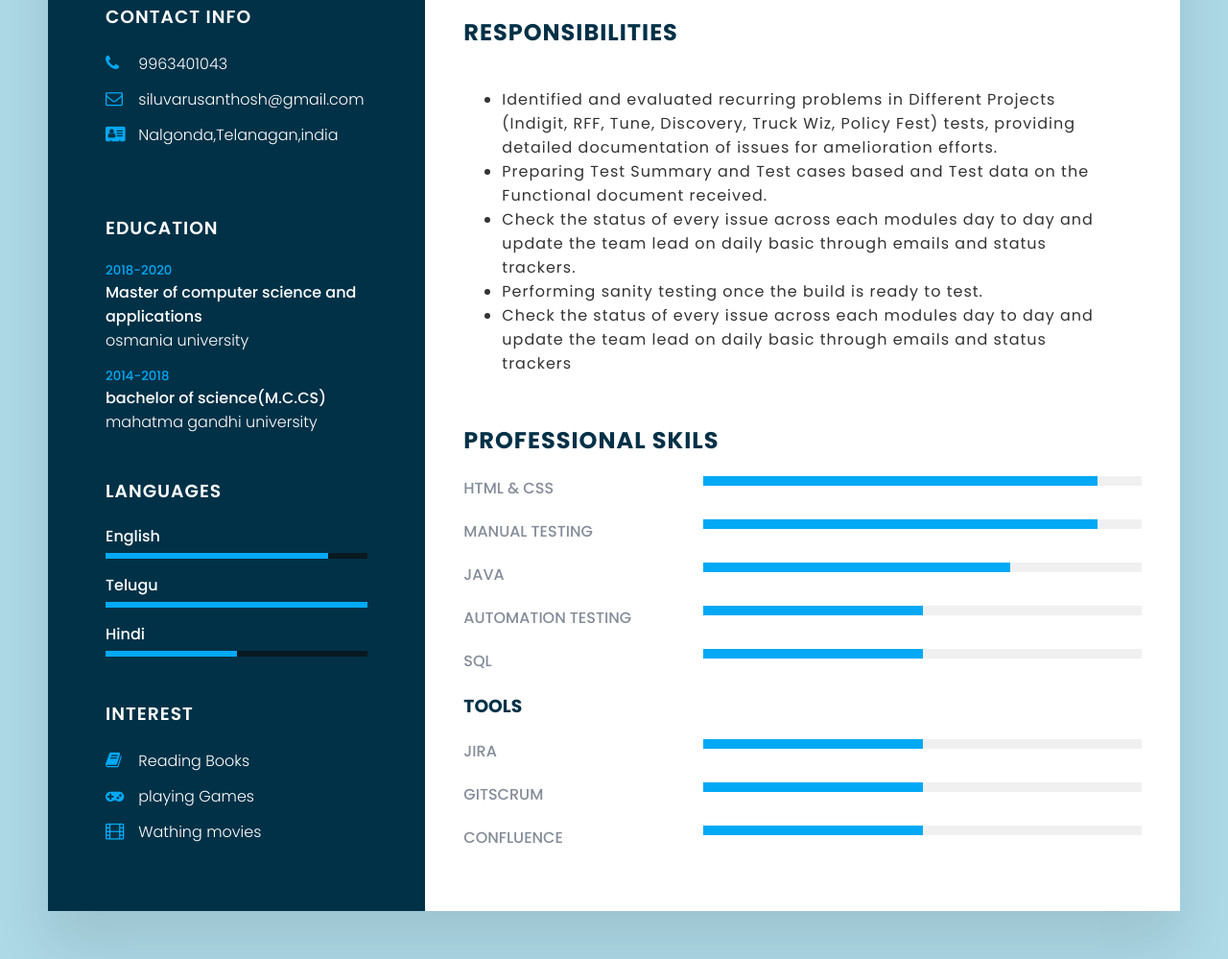
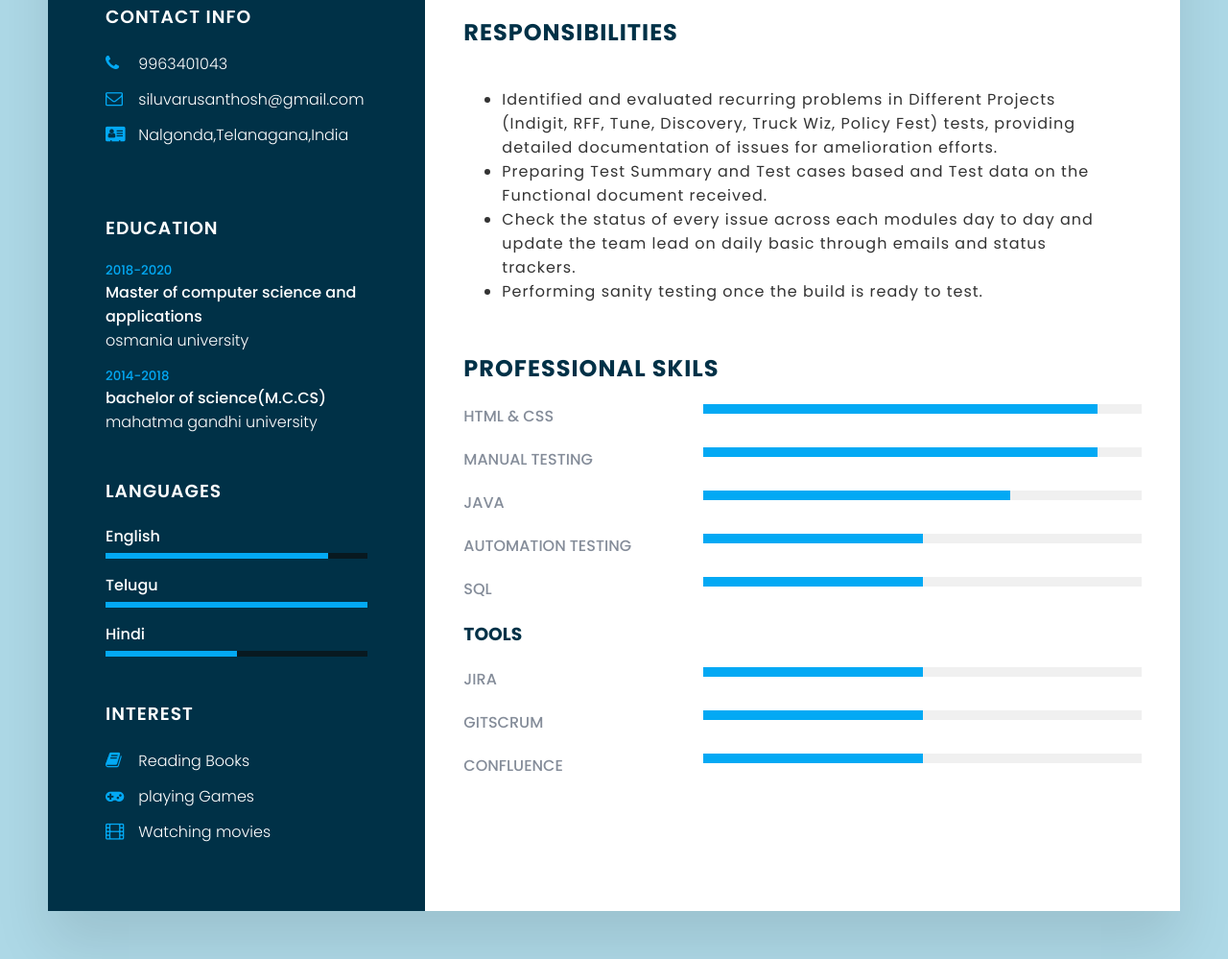
Before and after one commit to santhosh1503/myresume.github.com, a plain HTML site: page index.html in a window 1280 px wide. Shown: the part 419-1418 px from the top of the page at 96% size. Drawn offline with Linux system fonts and the light colour scheme.

Commit message:
Update index.html

```diff
--- a/index.html
+++ b/index.html
@@ -28,7 +28,7 @@
                         </li>
                         <li>
                         <span class="icon"><i class="fa fa-address-card" aria-hidden="true"></i></span>
-                        <span class="text">Nalgonda,Telanagan,india</span>
+                        <span class="text">Nalgonda,Telanagana,India</span>
                         </li>
                    </ul>
                </div>
@@ -76,7 +76,7 @@
                          </li>
                          <li>
                          <span class="icon"><i class="fa fa-film" aria-hidden="true"></i></span>
-                         <span class="text">Wathing movies</span>
+                         <span class="text">Watching movies</span>
                          </li>
                     </ul>
                 </div>
@@ -120,10 +120,6 @@
                     <li>
                         Performing sanity testing once the build is ready to test.
                     </li>
-                    <li>
-                        Check the status of every issue across each modules day to day and update
-                        the team lead on daily basic through emails and status trackers
-                    </li>
                 </ul>
                </div>
                <div class="about skils">
```
